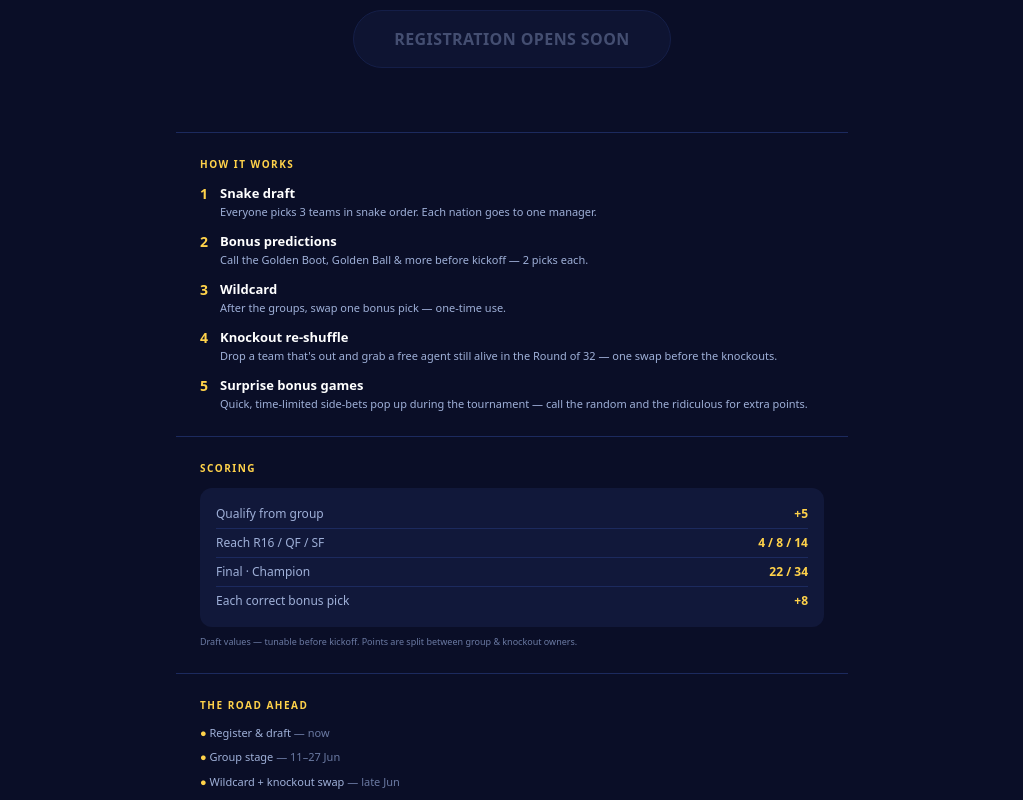
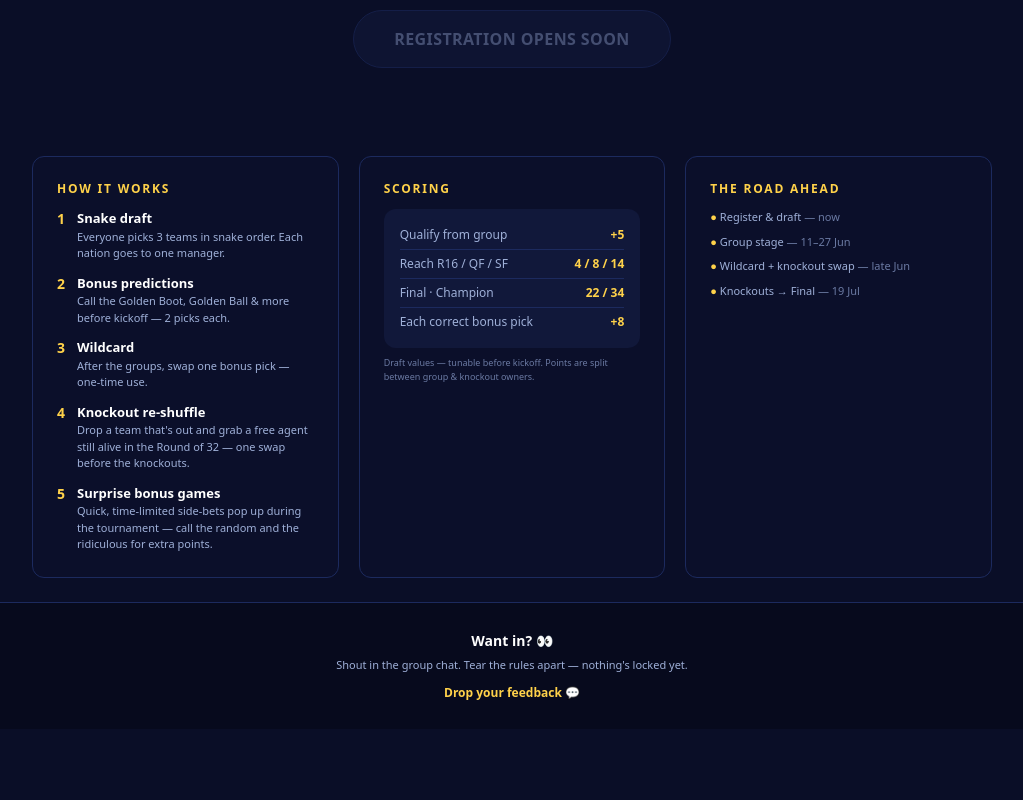
Before and after one commit to ryban3z/gami-world-cup-2026, a Next.js app: page / in a window 1280 px wide. Shown: the part 520-1320 px from the top of the page, without its empty margins (128-1151 px from the left). After the commit the page ends 1249 px from the top, so only its background shows below. Built offline with nearby package versions, Linux system fonts and the light colour scheme; no server answers.

Commit message:
style: desktop layout polish (wider columns + responsive grids; mobile unchanged)

```diff
--- a/app/(app)/draft/page.tsx
+++ b/app/(app)/draft/page.tsx
@@ -32,7 +32,7 @@ export default async function DraftPage({
   const revealed = state.phase !== "registration" && state.phase !== "draft";
 
   return (
-    <main className="mx-auto flex min-h-screen max-w-md flex-col gap-5 p-6 pb-28">
+    <main className="mx-auto flex min-h-screen max-w-md flex-col gap-5 p-6 pb-28 lg:max-w-4xl">
       <header>
         <h1 className="text-2xl font-bold">The Draft</h1>
       </header>
--- a/app/(app)/home/page.tsx
+++ b/app/(app)/home/page.tsx
@@ -28,7 +28,7 @@ export default async function HomePage() {
   const predictionsStarted = (cfg?.predictions_open ?? false) || cfg?.predictions_locked_at != null;
 
   return (
-    <main className="mx-auto flex min-h-screen max-w-md flex-col gap-6 p-6">
+    <main className="mx-auto flex min-h-screen max-w-md flex-col gap-6 p-6 lg:max-w-2xl">
       <div>
         <h1 className="text-2xl font-bold">{branding.poolName}</h1>
         <p className="mt-2 text-bodytext">
@@ -59,7 +59,7 @@ export default async function HomePage() {
         <h2 className="text-sm font-bold uppercase tracking-wide text-gold">
           Players registered ({list.length})
         </h2>
-        <ul className="mt-3 flex flex-col gap-2">
+        <ul className="mt-3 grid grid-cols-1 gap-2 sm:grid-cols-2">
           {list.map((p) => (
             <li key={p.id} className="flex items-center gap-2 text-sm">
               <span className="text-gold">●</span>
--- a/app/(app)/predictions/page.tsx
+++ b/app/(app)/predictions/page.tsx
@@ -47,7 +47,7 @@ export default async function PredictionsPage({
   for (const pr of profiles ?? []) nameById[pr.id] = pr.display_name;
 
   return (
-    <main className="mx-auto flex min-h-screen max-w-md flex-col gap-5 p-6 pb-20">
+    <main className="mx-auto flex min-h-screen max-w-md flex-col gap-5 p-6 pb-20 lg:max-w-3xl">
       <header>
         <h1 className="text-2xl font-bold">Bonus Predictions</h1>
         <p className="mt-1 text-sm text-bodytext">
--- a/app/page.tsx
+++ b/app/page.tsx
@@ -12,11 +12,14 @@ export default function Home() {
   return (
     <main className="min-h-screen bg-navy">
       <Hero />
-      {/* Full-bleed hero above; info sections centered in a readable column. */}
-      <div className="mx-auto max-w-2xl">
-        <HowItWorks />
-        <Scoring />
-        <Timeline />
+      {/* Full-bleed hero above; info sections in a readable column on mobile,
+          a 3-up grid on desktop. */}
+      <div className="mx-auto max-w-2xl lg:max-w-5xl lg:px-8">
+        <div className="lg:grid lg:grid-cols-3 lg:items-stretch lg:gap-5 lg:py-6">
+          <HowItWorks />
+          <Scoring />
+          <Timeline />
+        </div>
       </div>
       <SiteFooter />
     </main>
--- a/components/HowItWorks.tsx
+++ b/components/HowItWorks.tsx
@@ -2,8 +2,8 @@ import { STEPS } from "@/lib/content";
 
 export default function HowItWorks() {
   return (
-    <section className="border-t border-glow px-6 py-6">
-      <h2 className="mb-3 text-[10px] font-bold tracking-[0.15em] text-gold">
+    <section className="border-t border-glow px-6 py-6 lg:h-full lg:rounded-xl lg:border lg:bg-panel/20">
+      <h2 className="mb-3 text-[10px] font-bold tracking-[0.15em] text-gold lg:text-xs">
         HOW IT WORKS
       </h2>
       <ol className="space-y-3">
--- a/components/Scoring.tsx
+++ b/components/Scoring.tsx
@@ -2,8 +2,8 @@ import { SCORING_ROWS } from "@/lib/content";
 
 export default function Scoring() {
   return (
-    <section className="border-t border-glow px-6 py-6">
-      <h2 className="mb-3 text-[10px] font-bold tracking-[0.15em] text-gold">
+    <section className="border-t border-glow px-6 py-6 lg:h-full lg:rounded-xl lg:border lg:bg-panel/20">
+      <h2 className="mb-3 text-[10px] font-bold tracking-[0.15em] text-gold lg:text-xs">
         SCORING
       </h2>
       <div className="rounded-xl bg-panel px-4 py-3">
--- a/components/Timeline.tsx
+++ b/components/Timeline.tsx
@@ -2,8 +2,8 @@ import { TIMELINE } from "@/lib/content";
 
 export default function Timeline() {
   return (
-    <section className="border-t border-glow px-6 py-6">
-      <h2 className="mb-3 text-[10px] font-bold tracking-[0.15em] text-gold">
+    <section className="border-t border-glow px-6 py-6 lg:h-full lg:rounded-xl lg:border lg:bg-panel/20">
+      <h2 className="mb-3 text-[10px] font-bold tracking-[0.15em] text-gold lg:text-xs">
         THE ROAD AHEAD
       </h2>
       <ul className="space-y-2 text-[11px] text-bodytext">
--- a/components/draft/DraftBoard.tsx
+++ b/components/draft/DraftBoard.tsx
@@ -45,7 +45,7 @@ export default function DraftBoard({
           <h3 className="mb-2 text-xs font-bold uppercase tracking-wide text-caption">
             Group {letter}
           </h3>
-          <div className="grid grid-cols-2 gap-2 sm:grid-cols-3">
+          <div className="grid grid-cols-2 gap-2 sm:grid-cols-3 lg:grid-cols-4">
             {teams.map((t) => {
               const isMine = mine.has(t.id);
               const tappable = isMyTurn && !t.taken && !pending;
--- a/components/draft/Rosters.tsx
+++ b/components/draft/Rosters.tsx
@@ -10,7 +10,7 @@ export default function Rosters({
 }) {
   const byId = new Map(board.map((t) => [t.id, t]));
   return (
-    <div className="flex flex-col gap-3">
+    <div className="grid gap-3 sm:grid-cols-2 lg:grid-cols-3">
       {rosters.map((r) => (
         <div key={r.user_id} className="rounded-xl border border-glow bg-panel p-4">
           <h3 className="text-sm font-bold uppercase tracking-wide text-gold">
--- a/components/predictions/PredictionForm.tsx
+++ b/components/predictions/PredictionForm.tsx
@@ -27,7 +27,8 @@ export default function PredictionForm({
   return (
     <div className="flex flex-col gap-5">
       <form action={savePredictions} className="flex flex-col gap-4">
-        {categories.map((c) => {
+        <div className="grid gap-4 sm:grid-cols-2">
+          {categories.map((c) => {
           const isWinner = c.key === "tournament_winner";
           return (
             <div key={c.id} className="rounded-xl border border-glow bg-panel p-4">
@@ -59,6 +60,7 @@ export default function PredictionForm({
             </div>
           );
         })}
+        </div>
         <button className="rounded-full bg-gold px-6 py-3 font-bold text-navy transition hover:brightness-110">
           Save predictions
         </button>
--- a/components/predictions/RevealPicks.tsx
+++ b/components/predictions/RevealPicks.tsx
@@ -21,7 +21,7 @@ export default function RevealPicks({
   nameById: Record<string, string>;
 }) {
   return (
-    <div className="flex flex-col gap-3">
+    <div className="grid gap-3 sm:grid-cols-2 lg:grid-cols-3">
       {categories.map((c) => {
         const rows = picks
           .filter((p) => p.category_id === c.id)
```
